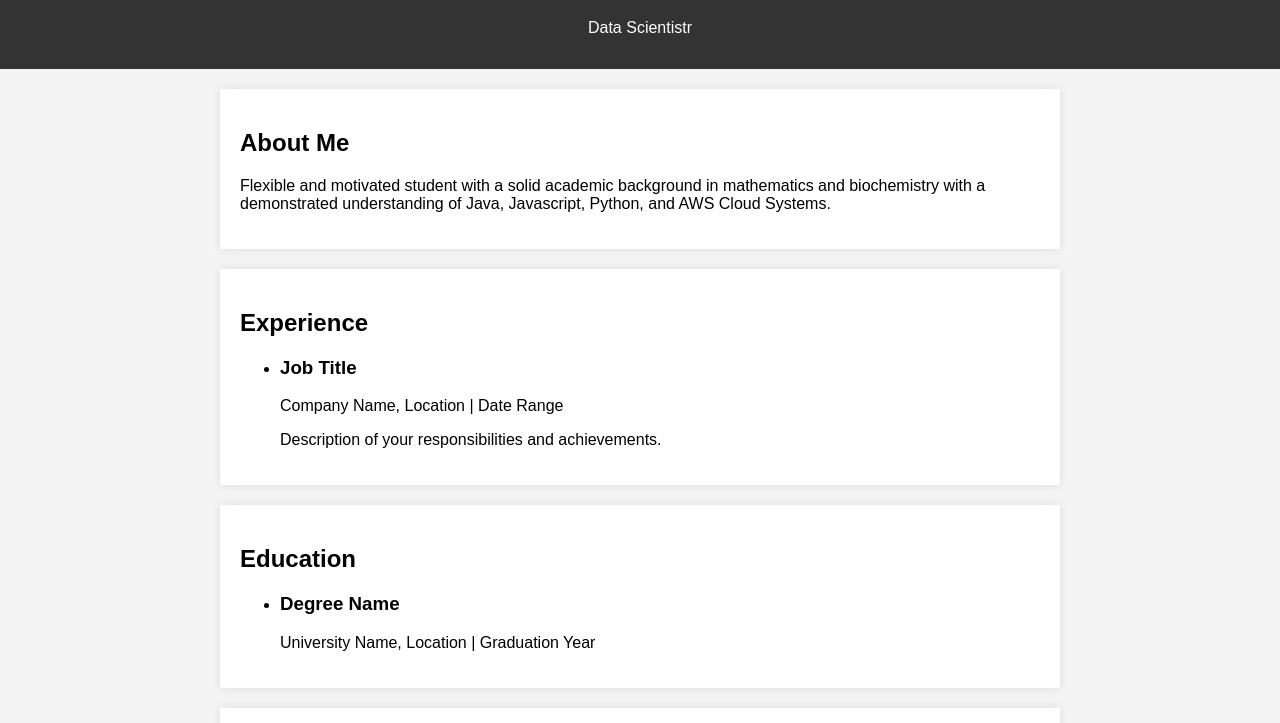
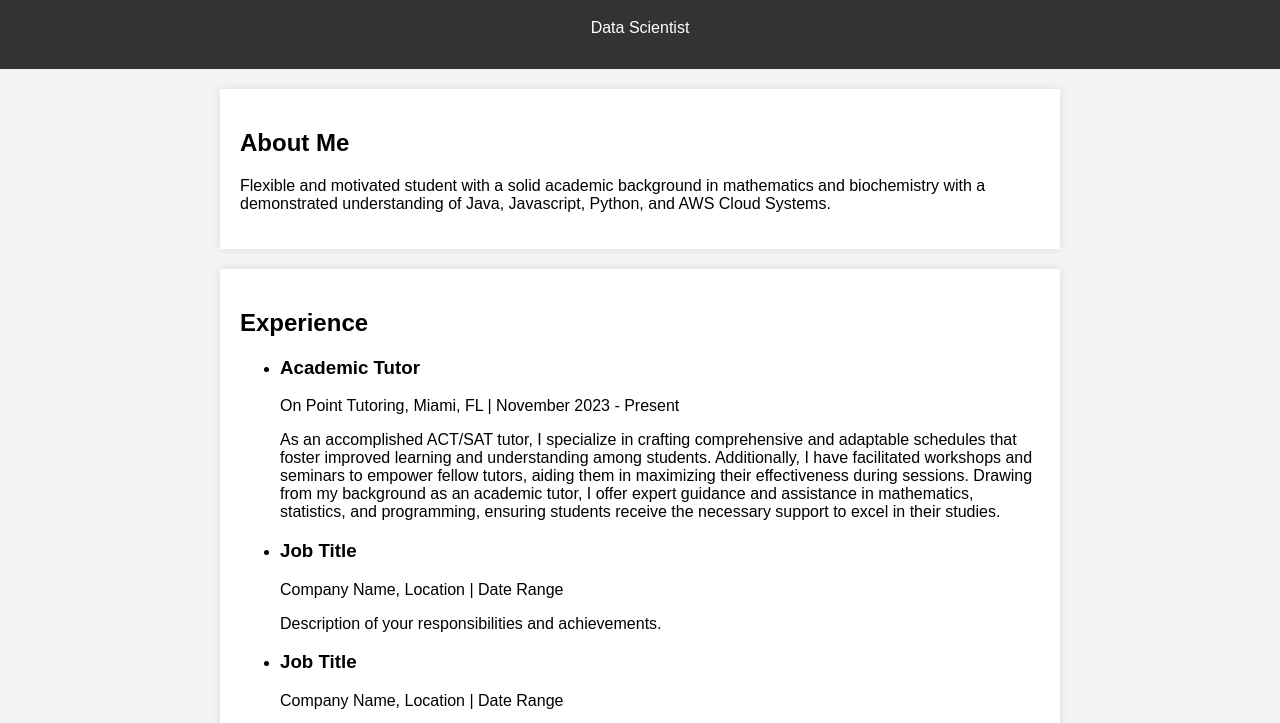
Before and after one commit to mohan-kolla/mohan-kolla.github.io, a plain HTML site: page index.html in a window 1280 px wide. Shown: the part 77-800 px from the top of the page. Drawn offline with Linux system fonts and the light colour scheme.

Commit message:
Update index.html
Working on the work

```diff
--- a/index.html
+++ b/index.html
@@ -35,7 +35,7 @@
 <body>
     <header>
         <h1>Mohan Kolla</h1>
-        <p>Data Scientistr</p>
+        <p>Data Scientist</p>
     </header>
 
     <section id="about">
@@ -47,6 +47,16 @@ a demonstrated understanding of Java, Javascript, Python, and AWS Cloud Systems.
     <section id="experience">
         <h2>Experience</h2>
         <ul>
+            <li>
+                <h3>Academic Tutor</h3>
+                <p>On Point Tutoring, Miami, FL | November 2023 - Present</p>
+                <p>As an accomplished ACT/SAT tutor, I specialize in crafting comprehensive and adaptable schedules that foster improved learning and understanding among students. Additionally, I have facilitated workshops and seminars to empower fellow tutors, aiding them in maximizing their effectiveness during sessions. Drawing from my background as an academic tutor, I offer expert guidance and assistance in mathematics, statistics, and programming, ensuring students receive the necessary support to excel in their studies.</p>
+            </li>
+            <li>
+                <h3>Job Title</h3>
+                <p>Company Name, Location | Date Range</p>
+                <p>Description of your responsibilities and achievements.</p>
+            </li>
             <li>
                 <h3>Job Title</h3>
                 <p>Company Name, Location | Date Range</p>
```
